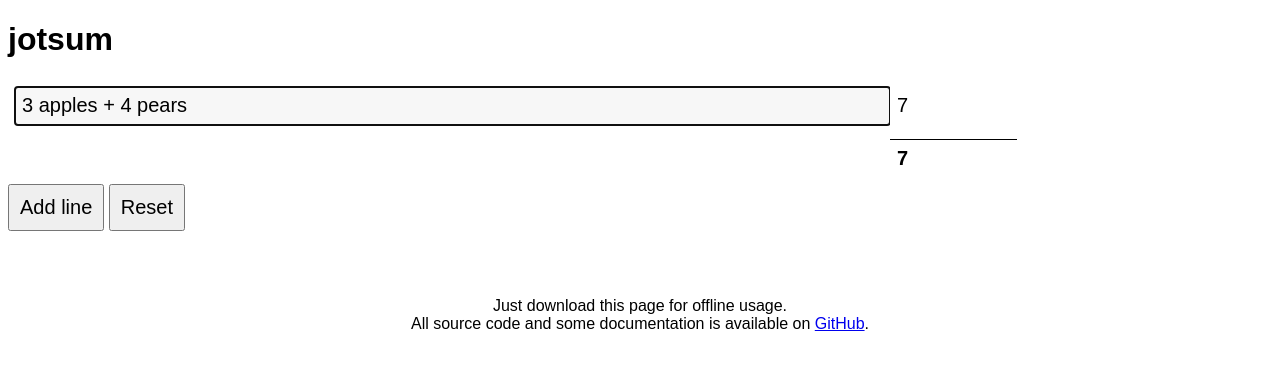
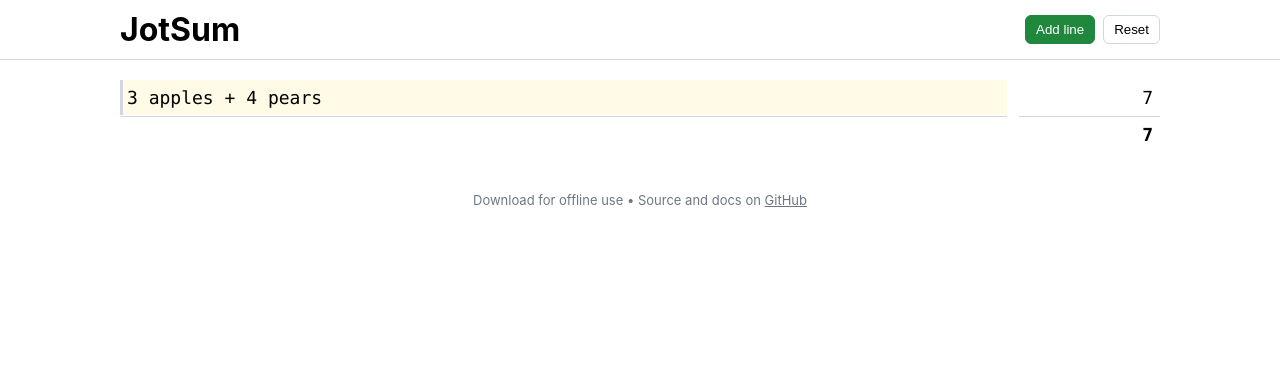
Before and after one commit to jerik/jotsum, a website: page jotsum.html in a window 1280 px wide. Drawn offline with Linux system fonts and the light colour scheme.

Commit message:
ui design works for me for the moment :)

```diff
--- a/jotsum.html
+++ b/jotsum.html
@@ -1,100 +1,174 @@
 <!DOCTYPE html>
-<!--
-	custom html: https://matthewjamestaylor.com/custom-tags
--->
 <html>
   <head>
     <meta charset="UTF-8" />
     <meta name="viewport" content="width=device-width" />
     <title>jotsum</title>
-		<style type="text/css" media="screen">
-		/* https://www.w3schools.com/css/tryit.asp?filename=trycss_grid */
-			* {
-				font-family: Arial, sans-serif;
+    <style>
+      body {
+        margin: 0;
+        font-family: -apple-system, BlinkMacSystemFont, "Segoe UI", Helvetica, Arial, sans-serif;
+      }
+
+      /* Header */
+      .site-header {
+        position: sticky; top: 0; z-index: 10;
+        background: #fff; border-bottom: 1px solid #d0d7de;
+      }
+      .wrap {
+        max-width: 1040px; margin: 0 auto;
+        padding: 10px 16px;
+        display: flex; align-items: center; gap: 12px;
+      }
+      .brand { font: 600 18px/1.2 inherit; margin: 0; }
+      .actions { margin-left: auto; display: flex; gap: 8px; flex-wrap: wrap; }
+      .btn {
+        border: 1px solid #d0d7de; background: transparent;
+        padding: 6px 10px; border-radius: 6px; font: 500 14px inherit;
+        cursor: pointer;
+      }
+      .btn:hover { background: #f6f8fa; }
+      .btn-primary { background: #1f883d; border-color: #1f883d; color:#fff; }
+      .btn-primary:hover { background:#1a7f37; }
+      a.btn { color: inherit; text-decoration: none; }
+
+	  /* Grid / Layout – robust, auch in Safari */
+	  nr-sheet, nr-lastline {
+	    display: grid;
+
+	    /* Links: Text (1fr). Rechts: Summe (breite genug für Zahlen). */
+	    grid-template-columns: 1fr minmax(8ch, 14ch);
+	    column-gap: 12px;
+
+	    max-width: 1040px;
+	    margin: 20px auto 0;
+	    padding: 0 16px;
+	  }
+	  nr-lastline { margin-top: 0; }
+
+	  /* explizit auf Spalten pinnen – verhindert „Umklappen“ */
+	  nr-line     { grid-column: 1; }
+	  nr-sum      { grid-column: 2; }
+	  nr-spacer   { grid-column: 1; }
+	  nr-total    { grid-column: 2; }
+
+	  /* Mobile: Summe etwas schmaler, damit’s immer passt */
+	  @media (max-width: 600px) {
+	    .wrap { padding: 8px 12px; }
+	    nr-sheet, nr-lastline {
+	  	grid-template-columns: 1fr minmax(6ch, 12ch);
+	  	column-gap: 8px;
+	    }
+	  }
+
+      /* Typo & Zeilen */
+      nr-line, nr-sum, nr-total {
+        font-size: 18px;
+        font-family: ui-monospace, SFMono-Regular, Menlo, Monaco, Consolas, "Liberation Mono", monospace;
+        padding: 7px;
       }
 
       nr-line {
-				background-color: #f7f7f7;
-				/* background-color: rgba(255, 255, 255, 0.8); */ /* durchsichtig abgeschwächt mit 0.8 */
-				border-bottom: 1px solid #ffffff;
-				padding: 7px;
-				font-size: 20px;
+        background: #f7f7f7;
+        border-bottom: 1px solid #ffffff; /* weiße Trennlinie zwischen Zeilen */
         text-align: left;
       }
       nr-sum {
-				background-color: rgba(255, 255, 255);
-				/* border: 1px solid rgba(0, 0, 0, 0.8); */
-				border-bottom: 1px solid #ffffff;
-				padding: 7px;
-				font-size: 20px;
-				text-align: left;
-			}
-			calc-line{
-				font-size: 12pt;
-				height: 20px;
-				border: solid silver;
-				padding: 4px;
-				width: 700px;
-				display: block;
-			}
-			nr-sheet {
-				display: grid;
-				grid-template-columns: 70% auto;
-				/* background-color: #2196F3; */
-				padding: 7px
-			}
-			nr-lastline {
-				display: grid;
-				grid-template-columns: 70% auto;
-				/* background-color: #2196F3; */
-				padding: 7px
+        background: #ffffff;
+        border-bottom: 1px solid #ffffff; /* gleiche Trennlinie rechts */
+        text-align: right;
+        white-space: nowrap;
+        font-variant-numeric: tabular-nums;
       }
       nr-spacer {
-				/* background-color: rgba(255, 255, 255, 0.8); */ /* durchsichtig abgeschwächt mit 0.8 */
         padding: 7px;
+        border-top: 1px solid #d0d7de; /* dein Abschlussstrich */
       }
       nr-total {
-				background-color: rgba(255, 255, 255);
-				/* border: 1px solid rgba(0, 0, 0, 0.8); */
-				border-top: 1px solid #000;
-				padding: 7px;
-				font-size: 20px;
+        background: #ffffff;
+        text-align: right;
         font-weight: bold;
-				text-align: left;
-				width: 30%;
+        border-top: 1px solid #d0d7de; /* passend zum Spacer */
+        white-space: nowrap;
+        font-variant-numeric: tabular-nums;
       }
 
-			#add_line, #reset_sheet {
-				padding: 10px;
-				font-size: 20px;
+	  /* Aktive Zeile: sehr dezentes Highlight + schmale Akzentleiste links */
+	  nr-line.is-active {
+	    background-color: #fffbe6;             /* heller als vorher */
+	    position: relative;
+	  }
+	  nr-line.is-active::before {
+	    content: "";
+	    position: absolute;
+	    left: 0; top: 0; bottom: 0;
+	    width: 3px;
+	    background: #d0d7de;                   /* GitHub-Grau als Akzent */
+	  }
+	  nr-line:focus { outline: none; }
+
+	  /* Dark Mode: noch dezenteres Highlight + etwas dunklere Akzentleiste */
+	  @media (prefers-color-scheme: dark){
+	    nr-line.is-active {
+	  	  background-color: rgba(255, 251, 230, 0.10);  /* zartes Gelb, transparent */
+	    }
+	    nr-line.is-active::before {
+	  	  background: #6e7781;                 /* Muted Grey im Dark Mode */
+	    }
+      /* nr-line:focus { outline: none; } */
 	  }
 
-			@media screen and (max-width: 600px) {
+
+      /* Mobile */
+      @media (max-width: 600px) {
+		.wrap { padding: 8px 12px; gap: 8px; }
+		.brand { font-size: 16px; }            /* vorher 18px */
+		.btn { padding: 5px 8px; font-size: 13px; }
+
+        /* Summe bleibt kompakt; Text bekommt den restlichen Platz */
         nr-sheet, nr-lastline {
-					grid-template-columns: 60% 40%;
-				}
-				nr-sum, nr-total {
-					text-align: right;
-					width: auto; /* Override the default width */
+          grid-template-columns: 1fr minmax(6ch, fit-content(12ch));
+          column-gap: 8px;
         }
       }
+
+      /* Footer */
+      footer {
+        max-width: 1040px; margin: 40px auto; padding: 0 16px;
+        text-align: center; font-size: 13px; color: #6e7781;
+      }
+      footer a { color: inherit; }
+      .version {
+        display: block; margin-bottom: 8px; font-size: 12px; color: #6e7781;
+      }
     </style>
-		<script type="text/javascript" src="./jotsum.js" charset="utf-8"> </script>
+    <script type="text/javascript" src="./jotsum.js" charset="utf-8"></script>
   </head>
   <body>
-		<h1>jotsum</h1>
+    <!-- Header -->
+    <header class="site-header">
+      <div class="wrap">
+        <h1 class="brand">JotSum</h1>
+        <nav class="actions">
+          <!--a class="btn" href="https://github.com/jerik/jotsum" target="_blank">Repository</a-->
+          <button class="btn btn-primary" onclick="add_calc_line()">Add line</button>
+          <button class="btn" onclick="reset_sheet()">Reset</button>
+        </nav>
+      </div>
+    </header>
+
+    <!-- Sheet -->
     <nr-sheet id="sheet">
     </nr-sheet>
     <nr-lastline>
       <nr-spacer></nr-spacer>
-			<nr-total id='total'></nr-total>
+      <nr-total id="total"></nr-total>
     </nr-lastline>
-		<button id="add_line">Add line</button>
-		<button id="reset_sheet">Reset</button>
-		<!-- button id="addline">Add line</button-->
-		<div style="padding-top: 30px; text-align:center">
-			<span id="version"></span></br></br>
-			Just download this page for offline usage.</br>All source code and some documentation is available on <a href="https://github.com/jerik/jotsum">GitHub</a>.
-		</div>
+
+    <!-- Footer -->
+    <footer>
+      <span id="version" class="version"></span>
+      Download for offline use • Source and docs on <a href="https://github.com/jerik/jotsum">GitHub</a>
+    </footer>
   </body>
 </html>
--- a/jotsum.js
+++ b/jotsum.js
@@ -20,7 +20,7 @@
 
     round(num) {
         if (num % 1 !== 0) {
-            return num.toFixed(4);
+            return num.toFixed(2);
         }
         return num;
     }
@@ -221,7 +221,7 @@
             return 0;
         }
         if (num % 1 !== 0) {
-            return num.toFixed(4);
+            return num.toFixed(2);
         }
         return num;
     }
```
Lines whose indentation alone changed are shown as unchanged.
